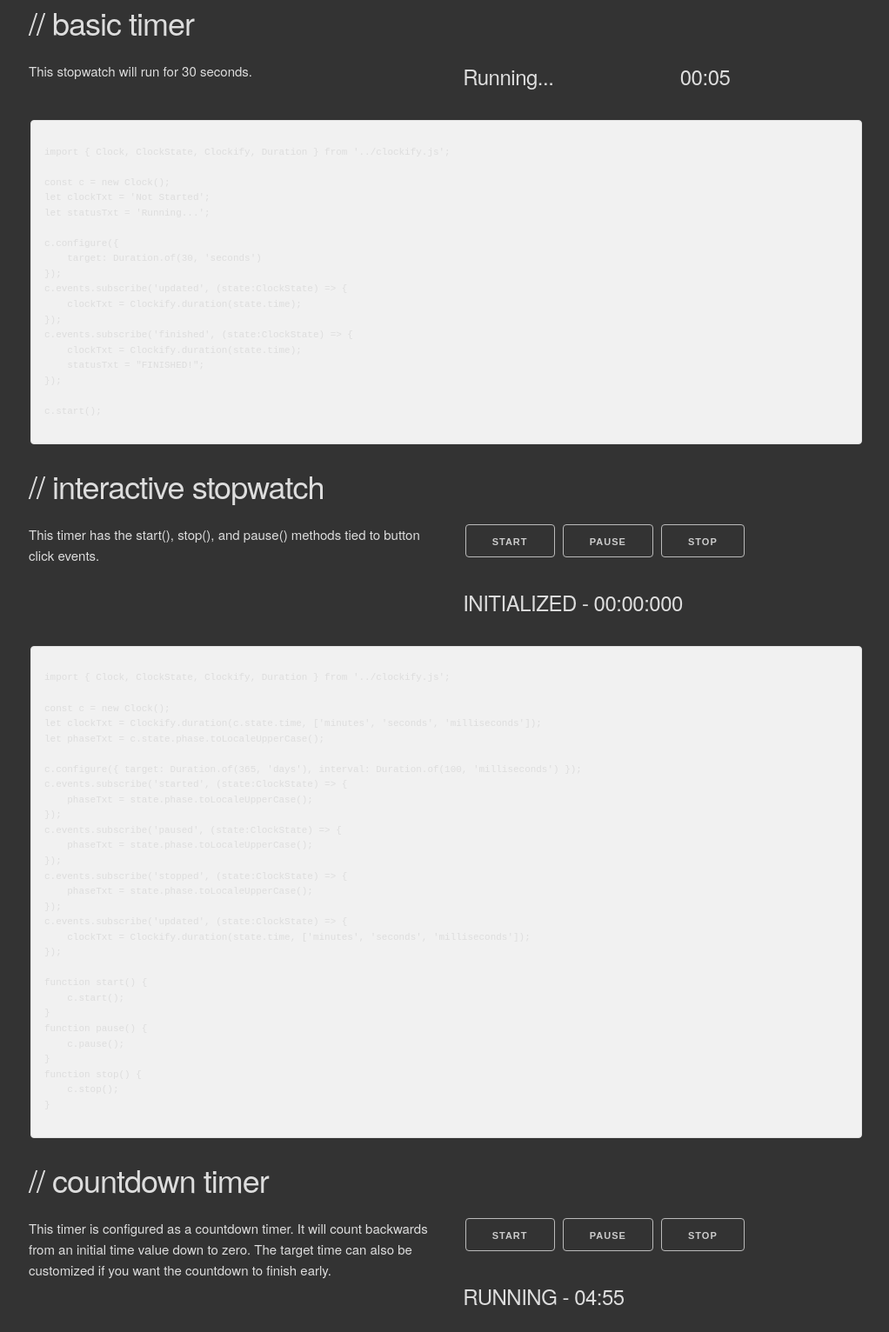
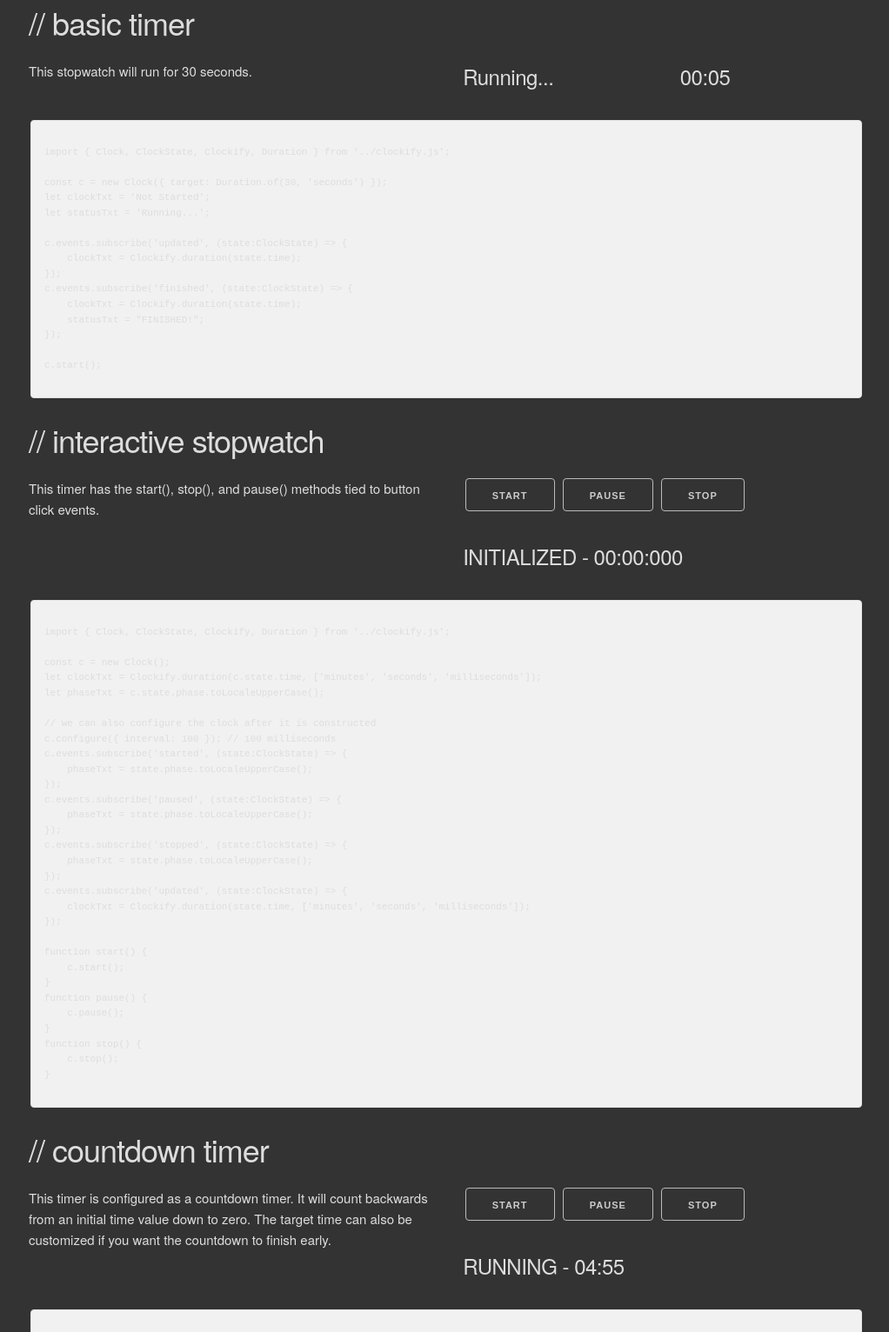
Before and after one commit to siliconcosmos/clockify, a website built with Parcel: page index.html in a window 1280 px wide. Shown: the part 207-1739 px from the top of the page at 87% size, without its empty margins (127-1149 px from the left). Built offline with nearby package versions, Linux system fonts and the light colour scheme.

Commit message:
improve demo code to demonstrate different config methods better

```diff
--- a/index.html
+++ b/index.html
@@ -62,13 +62,10 @@
                     <pre><code>
 import { Clock, ClockState, Clockify, Duration } from '../clockify.js';
 
-const c = new Clock();
+const c = new Clock({ target: Duration.of(30, 'seconds') });
 let clockTxt = 'Not Started';
 let statusTxt = 'Running...';
 
-c.configure({
-    target: Duration.of(30, 'seconds')
-});
 c.events.subscribe('updated', (state:ClockState) => {
     clockTxt = Clockify.duration(state.time);
 });
@@ -108,7 +105,8 @@ const c = new Clock();
 let clockTxt = Clockify.duration(c.state.time, ['minutes', 'seconds', 'milliseconds']);
 let phaseTxt = c.state.phase.toLocaleUpperCase();
 
-c.configure({ target: Duration.of(365, 'days'), interval: Duration.of(100, 'milliseconds') });
+// we can also configure the clock after it is constructed
+c.configure({ interval: 100 }); // 100 milliseconds
 c.events.subscribe('started', (state:ClockState) => {
     phaseTxt = state.phase.toLocaleUpperCase();
 });
@@ -162,7 +160,7 @@ const c = new Clock();
 let clockTxt = 'Not Started';
 let phaseTxt = c.state.phase.toLocaleUpperCase();
 
-c.configure({ mode: 'countdown', initial: Duration.of(5, 'minutes'), interval: Duration.of(100, 'milliseconds') });
+c.configure({ mode: 'countdown', initial: { minutes: 5 }, interval: 100 });
 
 c.events.subscribe('started', (state:ClockState) => {
     phaseTxt = state.phase.toLocaleUpperCase();
--- a/src/main/demo/demo.ts
+++ b/src/main/demo/demo.ts
@@ -12,13 +12,10 @@ function onClick(selector:string, handler:() => void) {
 // #region jquery
 // #region ex1
 const ex1 = function() {
-    const c = new Clock();
+    const c = new Clock({ target: Duration.of(30, 'seconds') });
     let clockTxt = 'Not Started';
     let statusTxt = 'Running...';
 
-    c.configure({
-        target: Duration.of(30, 'seconds')
-    });
     c.events.subscribe('updated', (state:ClockState) => {
         clockTxt = Clockify.duration(state.time);
         writeToDom('#ex1 .clockTxt', clockTxt);
@@ -39,11 +36,12 @@ ex1();
 
 // #region ex2
 const ex2 = function() {
-    const c = new Clock({ interval: Duration.of(100, 'milliseconds') });
+    const c = new Clock();
     let clockTxt = Clockify.duration(c.state.time, ['minutes', 'seconds', 'milliseconds']);
     let phaseTxt = c.state.phase.toLocaleUpperCase();
 
-    // c.configure({ target: Duration.of(365, 'days'), interval: Duration.of(100, 'milliseconds') });
+    // we can also configure the clock after it is constructed
+    c.configure({ interval: 100 }); // milliseconds
     c.events.subscribe('started', (state:ClockState) => {
         phaseTxt = state.phase.toLocaleUpperCase();
         writeToDom('#ex2 .phaseTxt', phaseTxt);
@@ -86,7 +84,7 @@ const ex3 = function() {
     let clockTxt = 'Not Started';
     let phaseTxt = c.state.phase.toLocaleUpperCase();
 
-    c.configure({ mode: 'countdown', initial: Duration.of(5, 'minutes'), interval: Duration.of(100, 'milliseconds') });
+    c.configure({ mode: 'countdown', initial: { minutes: 5 }, interval: 100 });
 
     c.events.subscribe('started', (state:ClockState) => {
         phaseTxt = state.phase.toLocaleUpperCase();
```
